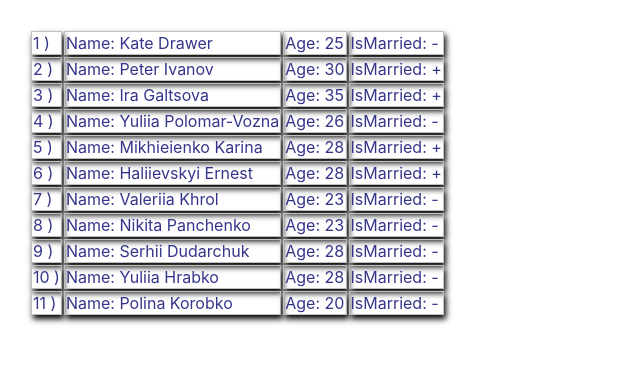
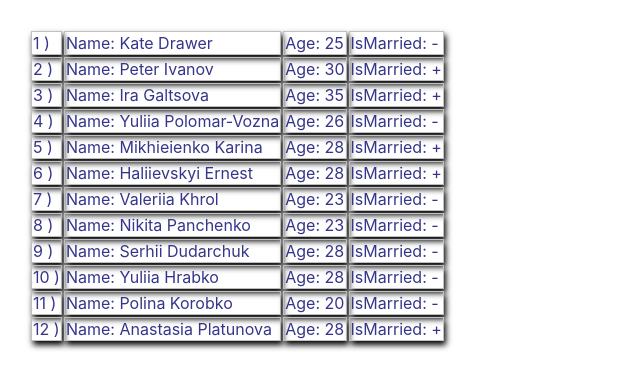
Before and after one commit to denis-denis718/student-Denis-Zaharchenko, a React (Create React App) app: page / in a window 1280 px wide. Shown: the top 388 px of the page, without its empty margins (0-640 px from the left). Built offline with nearby package versions, Linux system fonts and the light colour scheme.

Commit message:
Update data user

```diff
--- a/src/data/data.js
+++ b/src/data/data.js
@@ -64,5 +64,11 @@ export const Students = [
     name: 'Polina Korobko',
     age: 20,
     isMarried: false,
+  },
+  {
+    id: 11,
+    name: 'Anastasia Platunova',
+    age: 28,
+    isMarried: true,
   }
 ]
```
